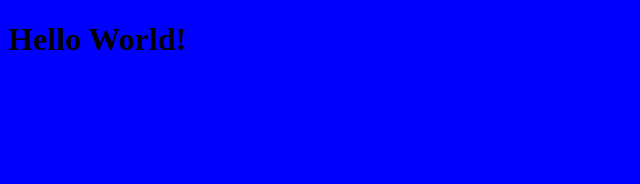
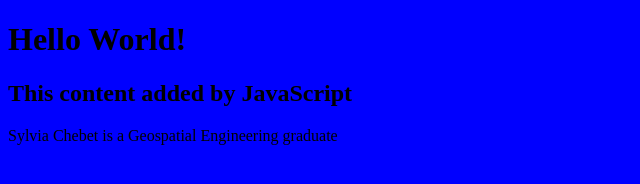
Before and after one commit to SylviaT01/Sylvia-personal-website, a plain HTML site: page index.html in a window 1280 px wide. Shown: the whole page, without its empty margins (0-640 px from the left). Drawn offline with Linux system fonts and the light colour scheme.

Commit message:
add script.js, connect to index.html

```diff
--- a/index.html
+++ b/index.html
@@ -10,6 +10,7 @@
 
 <body>
     <h1>Hello World!</h1>
+    <script src="./script.js"></script>
 </body>
 
 </html>
--- /dev/null
+++ b/script.js
@@ -0,0 +1,6 @@
+const h2 = document.createElement("h2");
+h2.textContent = "This content added by JavaScript";
+document.querySelector("body").appendChild(h2);
+const p = document.createElement("p");
+p.textContent = "Sylvia Chebet is a Geospatial Engineering graduate";
+document.querySelector("body").appendChild(p);
```
